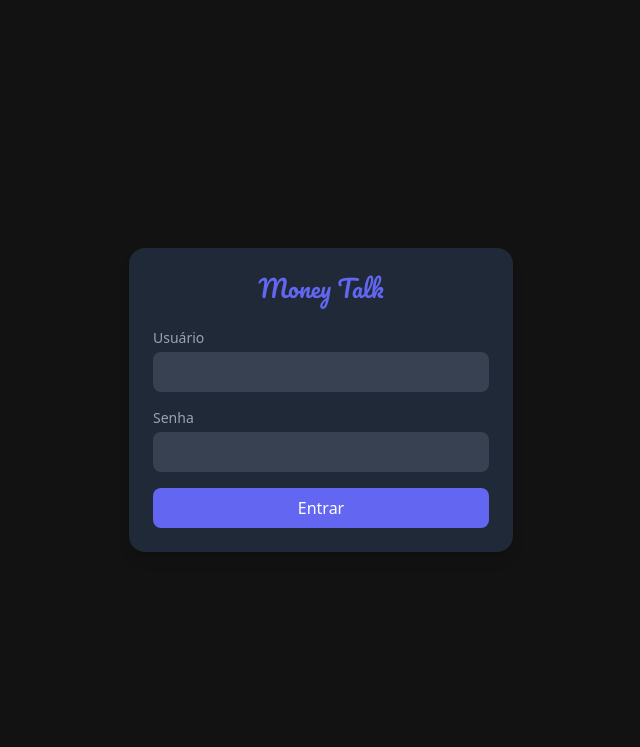
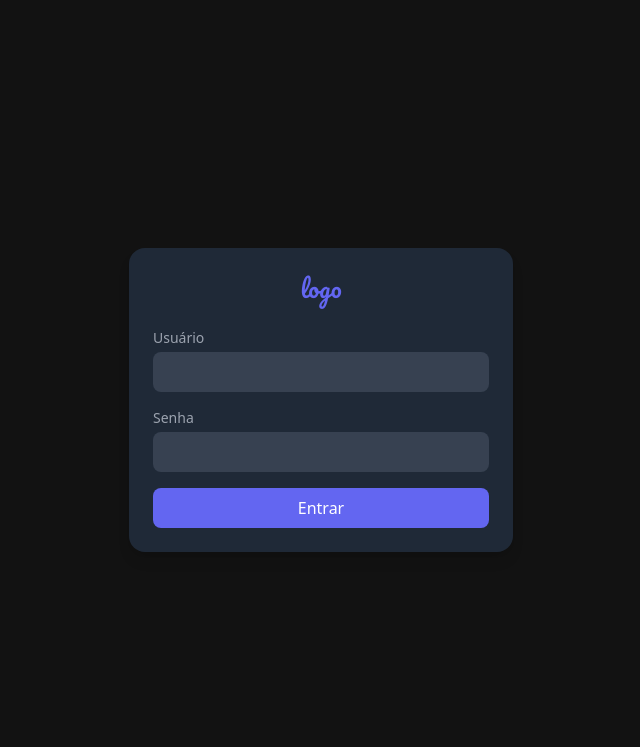
Before and after one commit to erick-Breno/gestao, a plain HTML site: page index.html in a window 1280 px wide. Shown: the top 747 px of the page, without its empty margins (319-959 px from the left). Drawn offline with nearby package versions, Linux system fonts and the light colour scheme.

Commit message:
Add files via upload

```diff
--- a/index.html
+++ b/index.html
@@ -1,11 +1,10 @@
 <!DOCTYPE html>
 <html lang="pt-BR">
   <head>
-    <link type="image/png" sizes="96x96" rel="icon" href="icons8-money-96.png">
     <meta charset="UTF-8" />
     <meta name="viewport" content="width=device-width, initial-scale=1.0" />
-    <title>Money Talk</title>
-    <link rel="icon" href="icons8-money-96.png" type="png">
+    <title>Controle Financeiro</title>
+    <link rel="shortcut icon" href="icons8-money-96.png" type="image/x-icon">
     <style>
       .login-page {
         position: fixed;
@@ -73,7 +72,7 @@
     <div id="login-page" class="login-page">
       <div class="bg-gray-800 p-6 rounded-lg shadow-lg w-5/6 max-w-sm">
         <h1 class="text-2xl font-['Pacifico'] text-primary mb-6 text-center">
-          Money Talk
+          logo
         </h1>
         <form id="login-form" class="space-y-4">
           <div>
@@ -114,7 +113,7 @@
     <!-- Nav Bar -->
     <nav class="fixed top-0 w-full bg-gray-800 shadow-lg z-50">
       <div class="px-4 py-3 flex justify-between items-center">
-        <div class="font-['Pacifico'] text-xl text-primary">Money Talk</div>
+        <div class="font-['Pacifico'] text-xl text-primary">logo</div>
         <div class="flex items-center">
           <span id="username-display" class="mr-3 text-sm text-gray-300"></span>
           <div
@@ -384,7 +383,7 @@
             }
           });
         // Logout handler
-        document.getElementById("ut-btn").addEventListener("click", function () {
+        document.getElementById("logout-btn").addEventListener("click", function () {
           currentUser = null;
           localStorage.removeItem("currentUser");
           document.getElementById("login-page").style.display = "flex";
```
